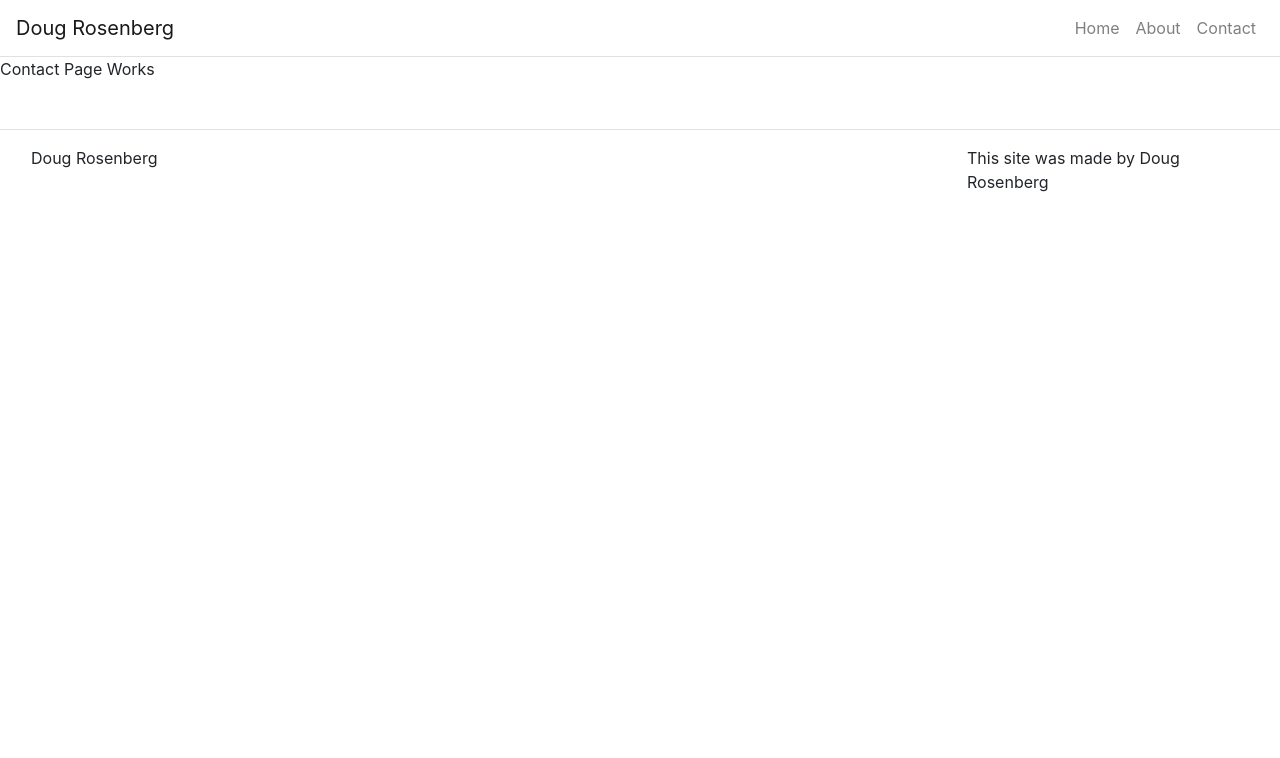
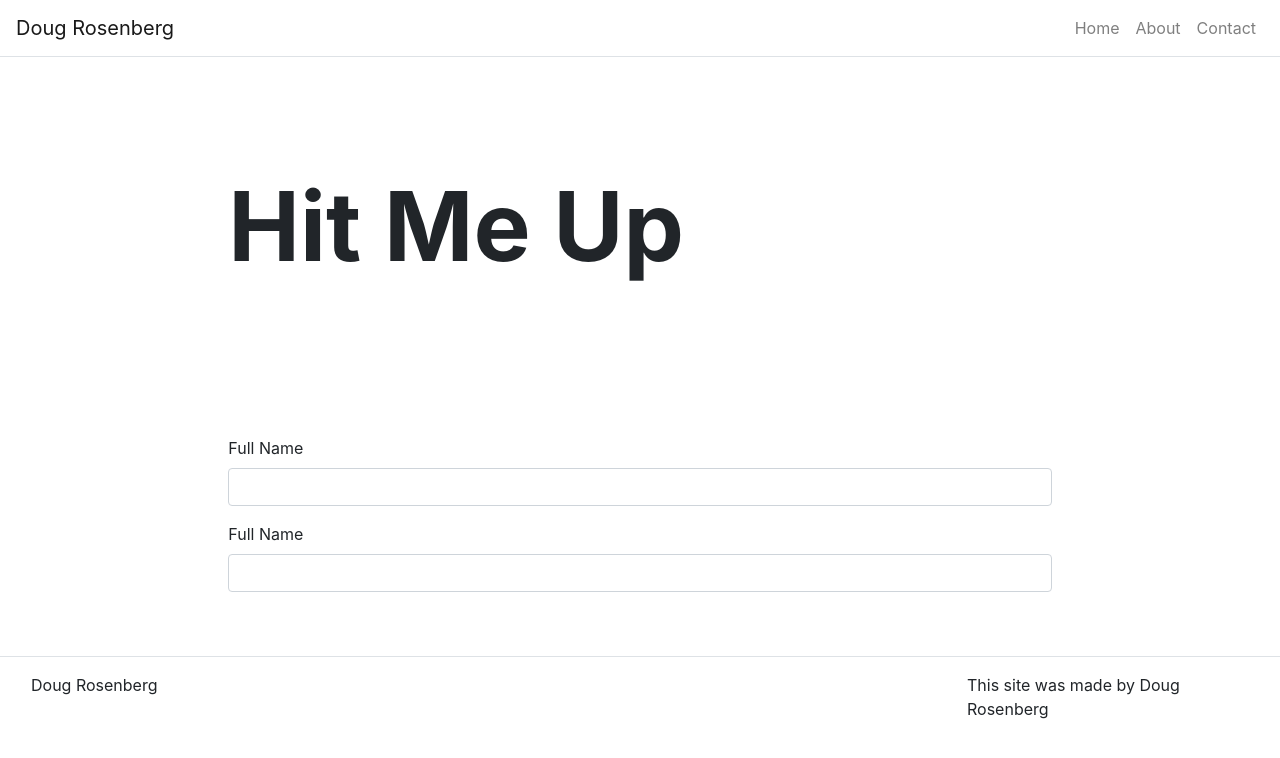
Before and after one commit to shalant/portfolio-site-react, a React (Create React App) app: page /contact in a window 1280 px wide. Shown: the top 758 px of the page. Built offline with nearby package versions, Linux system fonts and the light colour scheme.

Commit message:
added about page

```diff
--- a/package.json
+++ b/package.json
@@ -6,6 +6,7 @@
     "@testing-library/jest-dom": "^5.11.6",
     "@testing-library/react": "^11.2.2",
     "@testing-library/user-event": "^12.6.0",
+    "axios": "^0.21.1",
     "bootstrap": "^4.5.3",
     "react": "^17.0.1",
     "react-bootstrap": "^1.4.0",
--- /dev/null
+++ b/src/components/Content.js
@@ -0,0 +1,18 @@
+import React from 'react';
+import { Container, Row, Col } from 'react-bootstrap';
+
+function Content(props) {
+
+    return(
+        <Container fluid={true}>
+            <Row className='justify-content-center'>
+                <Col md={8}>
+                    {props.children}
+                </Col>
+            </Row>
+        </Container>
+    );
+
+}
+
+export default Content;
--- a/src/pages/AboutPage.js
+++ b/src/pages/AboutPage.js
@@ -1,10 +1,17 @@
 import React from 'react';
-//import Hero from '../components/Hero';
+import Hero from '../components/Hero';
+import Content from '../components/Content'
 
 function AboutPage(props) {
     return(
-        <p>About Page Works!</p>
-    )
+        <div>
+            <Hero title={props.title} />
+
+            <Content>
+                <p>a bunch of wordy words</p>
+            </Content>
+        </div>
+    );
 
 }
 
--- a/src/pages/ContactPage.js
+++ b/src/pages/ContactPage.js
@@ -1,11 +1,45 @@
 import React from 'react';
-//import Hero from '../components/Hero';
+import Hero from '../components/Hero';
+import Content from '../components/Content';
+import { Form } from 'react-bootstrap'
 
 
-function ContactPage(props) {
-    return(
-        <p>Contact Page Works</p>
-    )
+class ContactPage extends React.Component {
+
+    constructor(props) {
+        super(props);
+        this.state = {
+            name: '',
+            email: '',
+            message: '',
+            disabled: '',
+            emailSent: null
+        }
+    }
+
+    render() {
+        return(
+            <div>
+                <Hero title={this.props.title} />
+
+                <Content>
+                    <Form>
+                        <Form.Group>
+                            <Form.Label htmlFor="Full Name">Full Name</Form.Label>
+                            <Form.Control id='full-name' name='name' type='text' value={this.state.name} onChange={this.handleChange}/>
+                        </Form.Group>
+
+                        <Form.Group>
+                            <Form.Label htmlFor="Full Name">Full Name</Form.Label>
+                            <Form.Control id='full-name' name='name' type='text' value={this.state.name} onChange={this.handleChange}/>
+                        </Form.Group>
+                    </Form>
+
+
+                </Content>
+            </div>
+        )
+    }
 }
 
 export default ContactPage;
```
Also changed, not shown: 2 other files (tests, documents, lock files or other folders).
